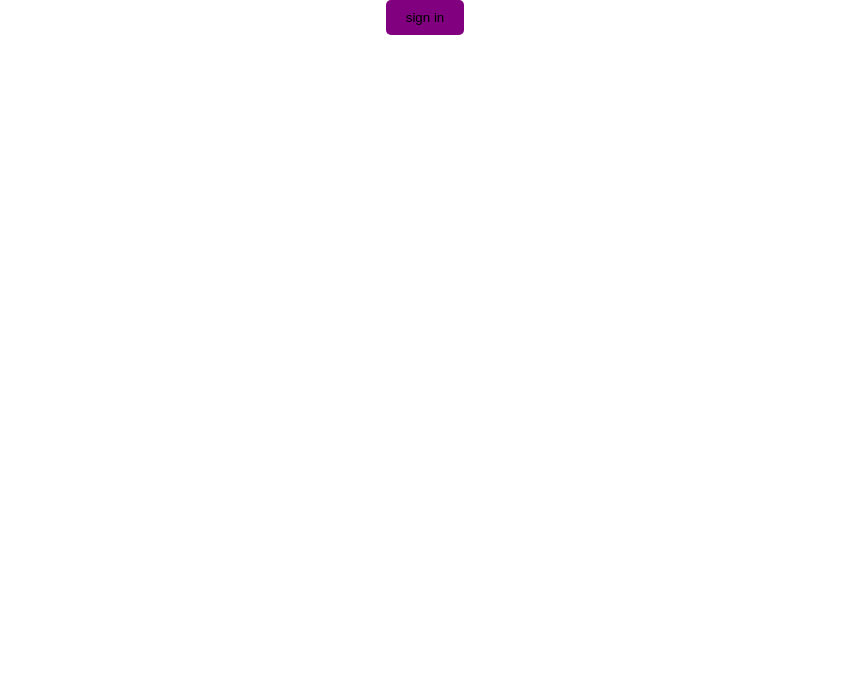
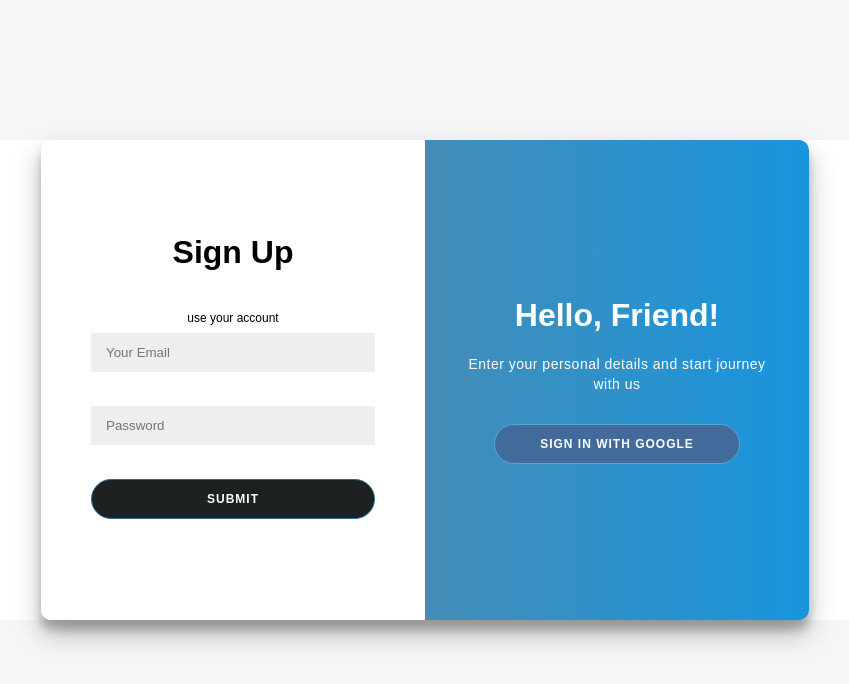
Before and after one commit to tarequl30/fire-auth, a React (Create React App) app: page / in a window 1280 px wide. Shown: the top 684 px of the page, without its empty margins (215-1064 px from the left). Built offline with nearby package versions, Linux system fonts and the light colour scheme.

Commit message:
biggest changer

```diff
--- a/package.json
+++ b/package.json
@@ -3,6 +3,10 @@
   "version": "0.1.0",
   "private": true,
   "dependencies": {
+    "@fortawesome/fontawesome-svg-core": "^1.2.34",
+    "@fortawesome/free-brands-svg-icons": "^5.15.2",
+    "@fortawesome/free-solid-svg-icons": "^5.15.2",
+    "@fortawesome/react-fontawesome": "^0.1.14",
     "@testing-library/jest-dom": "^5.11.9",
     "@testing-library/react": "^11.2.5",
     "@testing-library/user-event": "^12.8.3",
--- a/src/App.css
+++ b/src/App.css
@@ -3,13 +3,6 @@
 }
 img{
   border-radius: 50%;
-}
-button{
-  outline: none;
-  background-color: purple;
-  border: 0;
-  border-radius: 5px;
-  padding: 10px 20px;
 }
 
 @media (prefers-reduced-motion: no-preference) {
@@ -28,3 +21,241 @@ button{
     transform: rotate(360deg);
   }
 }
+
+@import url('https://fonts.googleapis.com/css?family=Montserrat:400,800');
+
+* {
+	box-sizing: border-box;
+}
+
+body {
+	background: #f6f5f7;
+	display: flex;
+	justify-content: center;
+	align-items: center;
+	flex-direction: column;
+	font-family: 'Montserrat', sans-serif;
+	height: 100vh;
+	margin: -20px 0 50px;
+}
+
+h1 {
+	font-weight: bold;
+	margin: 0;
+}
+
+h2 {
+	text-align: center;
+}
+
+p {
+	font-size: 14px;
+	font-weight: 100;
+	line-height: 20px;
+	letter-spacing: 0.5px;
+	margin: 20px 0 30px;
+}
+
+span {
+	font-size: 12px;
+}
+
+a {
+	color: #333;
+	font-size: 14px;
+	text-decoration: none;
+	margin: 15px 0;
+}
+
+button{
+	border-radius: 20px;
+	border: 1px solid #58a5d8;
+	background-color: #426b9b;
+	color: #FFFFFF;
+	font-size: 12px;
+	font-weight: bold;
+	padding: 12px 45px;
+	letter-spacing: 1px;
+	text-transform: uppercase;
+	transition: transform 80ms ease-in;
+}
+.signInBtn{
+  border-radius: 20px;
+	border: 1px solid #2b6c92;
+	background-color: #1e2122;
+	color: #FFFFFF;
+	font-size: 12px;
+	font-weight: bold;
+	padding: 12px 25px;
+	letter-spacing: 1px;
+	text-transform: uppercase;
+	transition: transform 80ms ease-in;
+}
+button:active {
+	transform: scale(0.95);
+}
+
+button:focus {
+	outline: none;
+}
+
+button.ghost {
+	background-color: transparent;
+	border-color: #FFFFFF;
+}
+
+form {
+	background-color: #FFFFFF;
+	display: flex;
+	align-items: center;
+	justify-content: center;
+	flex-direction: column;
+	padding: 0 50px;
+	height: 100%;
+	text-align: center;
+}
+
+input {
+	background-color: #eee;
+	border: none;
+	padding: 12px 15px;
+	margin: 8px 0;
+	width: 100%;
+}
+
+.container {
+	background-color: #fff;
+	border-radius: 10px;
+  	box-shadow: 0 14px 28px rgba(0,0,0,0.25),
+			0 10px 10px rgba(0,0,0,0.22);
+	position: relative;
+	overflow: hidden;
+	width: 768px;
+	max-width: 100%;
+	min-height: 480px;
+}
+
+.form-container {
+	position: absolute;
+	top: 0;
+	height: 100%;
+	transition: all 0.6s ease-in-out;
+}
+
+.sign-in-container {
+	left: 0;
+	width: 50%;
+	z-index: 2;
+}
+
+.container.right-panel-active .sign-in-container {
+	transform: translateX(100%);
+}
+
+.sign-up-container {
+	left: 0;
+	width: 50%;
+	opacity: 0;
+	z-index: 1;
+}
+
+.container.right-panel-active .sign-up-container {
+	transform: translateX(100%);
+	opacity: 1;
+	z-index: 5;
+	animation: show 0.6s;
+}
+
+@keyframes show {
+	0%, 49.99% {
+		opacity: 0;
+		z-index: 1;
+	}
+
+	50%, 100% {
+		opacity: 1;
+		z-index: 5;
+	}
+}
+
+.overlay-container {
+	position: absolute;
+	top: 0;
+	left: 50%;
+	width: 50%;
+	height: 100%;
+	overflow: hidden;
+	transition: transform 0.6s ease-in-out;
+	z-index: 100;
+}
+
+.container.right-panel-active .overlay-container{
+	transform: translateX(-100%);
+}
+
+.overlay {
+	background: #c54a67;
+	background: -webkit-linear-gradient(to right, #cc796a, #a54f63);
+	background: linear-gradient(to right, #728591, #1895dd);
+	background-repeat: no-repeat;
+	background-size: cover;
+	background-position: 0 0;
+	color: #FFFFFF;
+	position: relative;
+	left: -100%;
+	height: 100%;
+	width: 200%;
+  	transform: translateX(0);
+	transition: transform 0.6s ease-in-out;
+}
+
+.container.right-panel-active .overlay {
+  	transform: translateX(50%);
+}
+
+.overlay-panel {
+	position: absolute;
+	display: flex;
+	align-items: center;
+	justify-content: center;
+	flex-direction: column;
+	padding: 0 40px;
+	text-align: center;
+	top: 0;
+	height: 100%;
+	width: 50%;
+	transform: translateX(0);
+	transition: transform 0.6s ease-in-out;
+}
+
+.overlay-left {
+	transform: translateX(-20%);
+}
+
+.container.right-panel-active .overlay-left {
+	transform: translateX(0);
+}
+
+.overlay-right {
+	right: 0;
+	transform: translateX(0);
+}
+
+.container.right-panel-active .overlay-right {
+	transform: translateX(20%);
+}
+
+.social-container {
+	margin: 20px 0;
+}
+
+.social-container a {
+	border: 1px solid #DDDDDD;
+	border-radius: 50%;
+	display: inline-flex;
+	justify-content: center;
+	align-items: center;
+	margin: 0 5px;
+	height: 40px;
+	width: 40px;
+}
--- a/src/App.js
+++ b/src/App.js
@@ -1,4 +1,6 @@
-
+import React from 'react'
+import { FontAwesomeIcon } from '@fortawesome/react-fontawesome'
+import { faFacebook } from '@fortawesome/free-brands-svg-icons'
 import './App.css';
 import firebaseConfig from './firebase.config'
 import firebase from "firebase/app";
@@ -62,11 +64,80 @@ const handleSignOut = () => {
     setUser(signOutUser)
     });
   }
+    const handleChange = (event) => {
+      console.log(event.target.value)
+    }
+
+    // const signUpButton = document.getElementById('signUp');
+    // const signInButton = document.getElementById('signIn');
+    // const container = document.getElementById('container');
+
+    // signUpButton.addEventListener('click', () => {
+    //   container.classList.add("right-panel-active");
+    // });
+
+    // signInButton.addEventListener('click', () => {
+    //   container.classList.remove("right-panel-active");
+    // });
   return (
-    <div className="App">
-       {
+    <>
+    <div>
+       {/* {
          user.signedIn ? <button onClick={handleSignOut}>sign out</button> :
-         <button onClick={handleClick}>sign in</button>
+         <button className="form" onClick={handleClick}>sign in</button>
+         }
+      {
+        user.signedIn && <div><p>welcome {user.name}</p>
+        <p>Your Email: {user.email}</p>
+        <img src={user.photo} alt="" width="50%"/>
+        </div>
+      } */}
+      <form >
+      <div class="container" id="container">
+      	<div class="form-container sign-up-container">
+	    	<form action="#">
+			<h1>Create Account</h1>
+			<div class="social-container">
+      <FontAwesomeIcon icon={['fab', 'apple']} />
+    <FontAwesomeIcon icon={['fab', 'microsoft']} />
+    <FontAwesomeIcon icon={['fab', 'google']} />
+			</div>
+			<span>or use your email for registration</span>
+			<input type="text" placeholder="Name" />
+			<input type="email" placeholder="Email" />
+			<input type="password" placeholder="Password" />
+			<button>Sign Up</button>
+		</form>
+	</div>
+	<div class="form-container sign-in-container">
+		<form action="#">
+			<h1>Sign Up</h1>
+			<div class="social-container">
+      <FontAwesomeIcon icon={['faFacebook', 'facebook']} />
+    <FontAwesomeIcon icon={['fab', 'microsoft']} />
+    <FontAwesomeIcon icon={['fab', 'google']} />
+			</div>
+			<span>use your account</span>
+      <input type="text" placeholder="Your Email " onChange={handleChange} required/>
+         <br/>
+         <input type="password" name="" placeholder="Password"  required/>
+         <br/>
+         <input className="signInBtn" type="submit" value="submit"/>
+		</form>
+	</div>
+	<div class="overlay-container">
+		<div class="overlay">
+			<div class="overlay-panel overlay-left">
+				<h1>Welcome Back!</h1>
+				<p>To keep connected with us please login with your personal info</p>
+				<button class="ghost" id="signIn">Sign In</button>
+			</div>
+			<div class="overlay-panel overlay-right">
+				<h1>Hello, Friend!</h1>
+				<p>Enter your personal details and start journey with us</p>
+        {
+         user.signedIn ? <button onClick={handleSignOut}>sign out</button> :
+         <button onClick={handleClick}>sign in with Google</button>
          }
       {
         user.signedIn && <div><p>welcome {user.name}</p>
@@ -74,7 +145,19 @@ const handleSignOut = () => {
         <img src={user.photo} alt="" width="50%"/>
         </div>
       }
+			</div>
+		</div>
+	</div>
+</div>
+
+        {/* <input type="text" placeholder="ur email" onChange={handleChange} required/>
+         <br/>
+         <input type="password" name="" placeholder="password"  required/>
+         <br/>
+         <input className="form" type="submit" value="submit"/> */}
+      </form>
     </div>
+   </>
   );
 }
 
```
Also changed, not shown: 1 other file (tests, documents, lock files or other folders).
